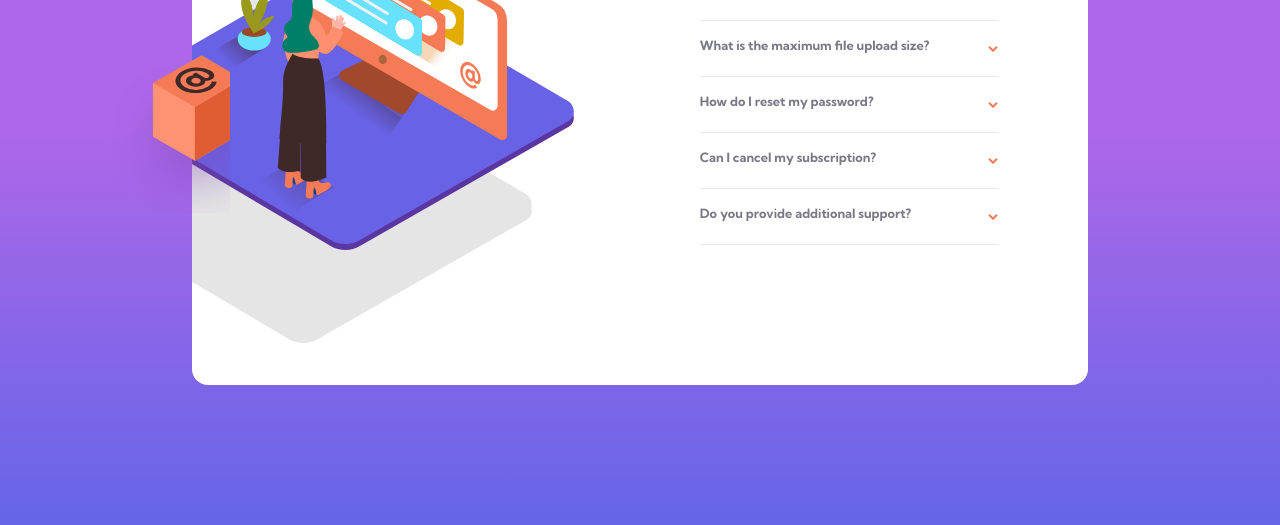
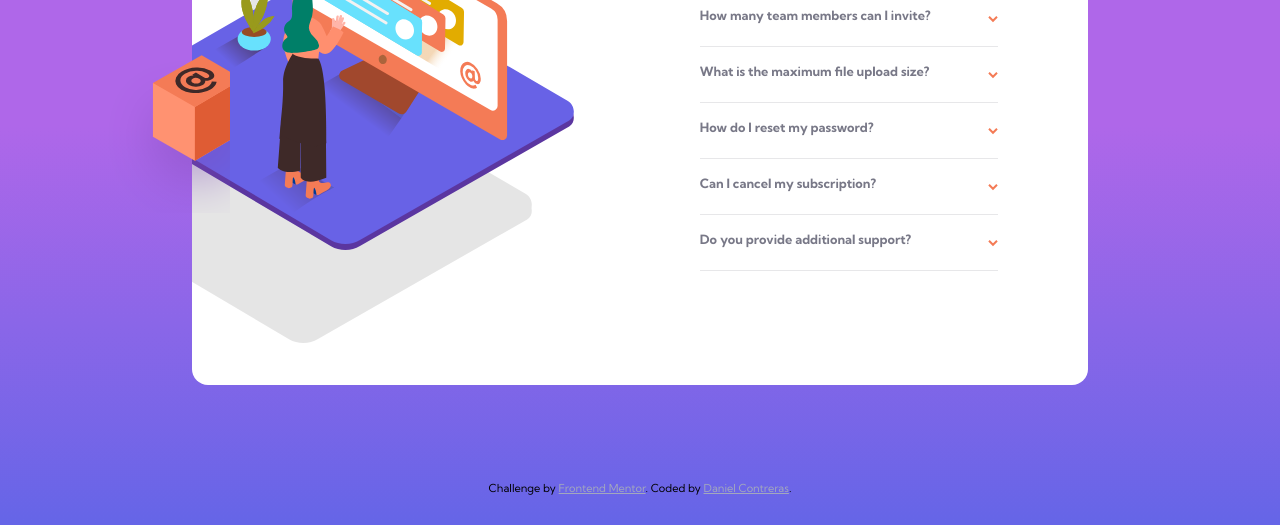
Before and after one commit to SevroAuBarca/FEM-Faq-accordion-card, a website: page index.html in a window 1280 px wide. Shown: the part 275-800 px from the top of the page. Drawn offline with Linux system fonts and the light colour scheme.

Commit message:
arreglado un pequeño error en el heigth

```diff
--- a/index.html
+++ b/index.html
@@ -15,7 +15,7 @@
     <link
       rel="stylesheet"
       href="./styles/desktop.css"
-      media="screen and (min-width: 000px)"
+      media="screen and (min-width: 800px)"
     />
 
     <title>Frontend Mentor | FAQ Accordion Card</title>
@@ -27,7 +27,7 @@
         text-align: center;
       }
       .attribution a {
-        color: hsl(228, 45%, 44%);
+        color: hsl(228, 16%, 69%);
       }
     </style>
   </head>
@@ -121,11 +121,12 @@
       <script src="./src/index.js"></script>
     </main>
 
-    <!-- <div class="attribution">
+    <div class="attribution">
       Challenge by
       <a href="https://www.frontendmentor.io?ref=challenge" target="_blank"
         >Frontend Mentor</a
-      >. Coded by <a href="#">Your Name Here</a>.
-    </div> -->
+      >. Coded by
+      <a href="https://github.com/SevroAuBarca">Daniel Contreras</a>.
+    </div>
   </body>
 </html>
--- a/styles/style.scss
+++ b/styles/style.scss
@@ -49,7 +49,7 @@ $font: "Kumbh Sans", sans-serif;
     }
     .container_faq {
       width: 85%;
-      height: 90%;
+      height: 80%;
       margin: 0 auto;
       position: relative;
       bottom: 10%;
@@ -96,3 +96,8 @@ $font: "Kumbh Sans", sans-serif;
     }
   }
 }
+
+.attribution {
+  position: absolute;
+  bottom: 30px;
+}
```
Also changed, not shown: styles/output.css, 1 other file.
